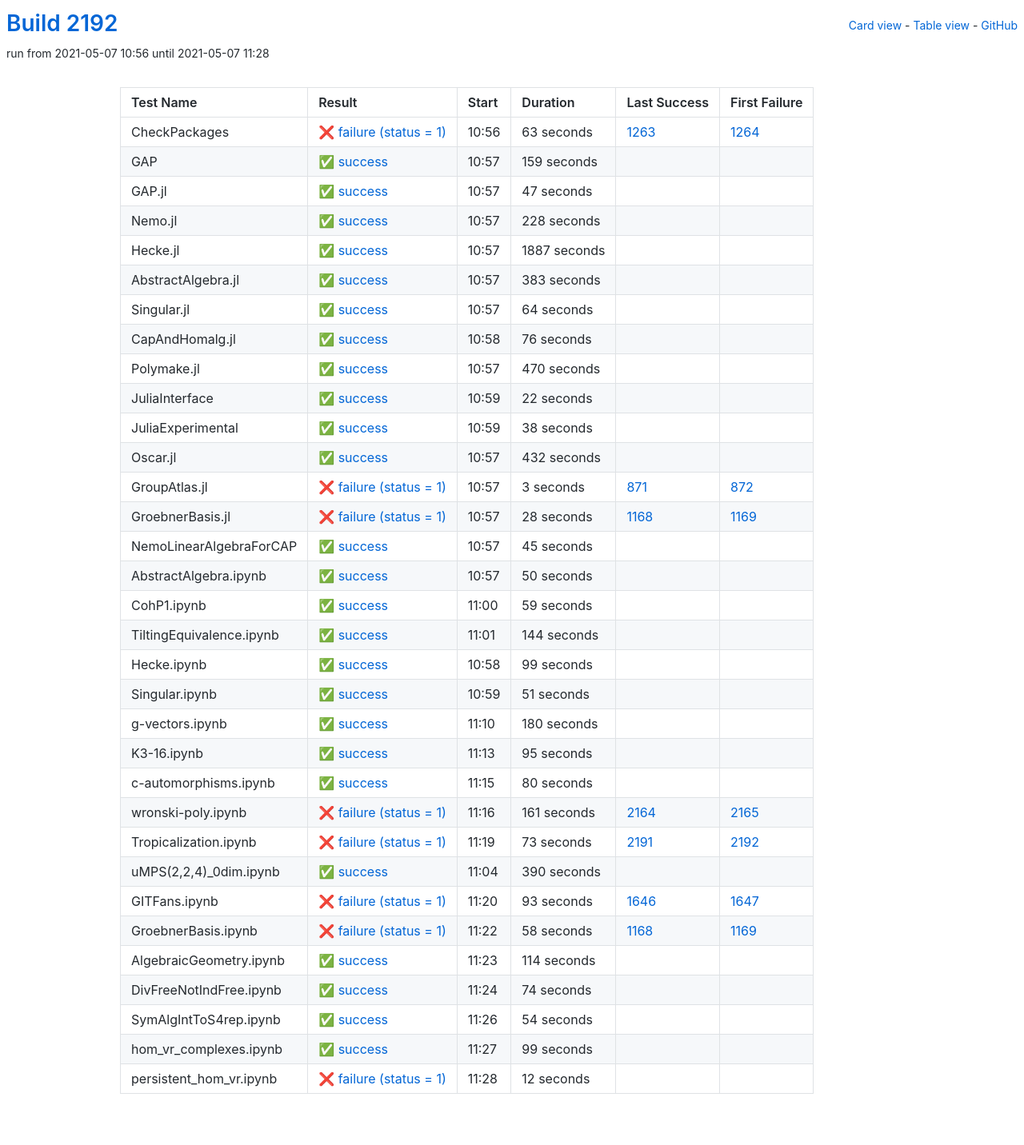
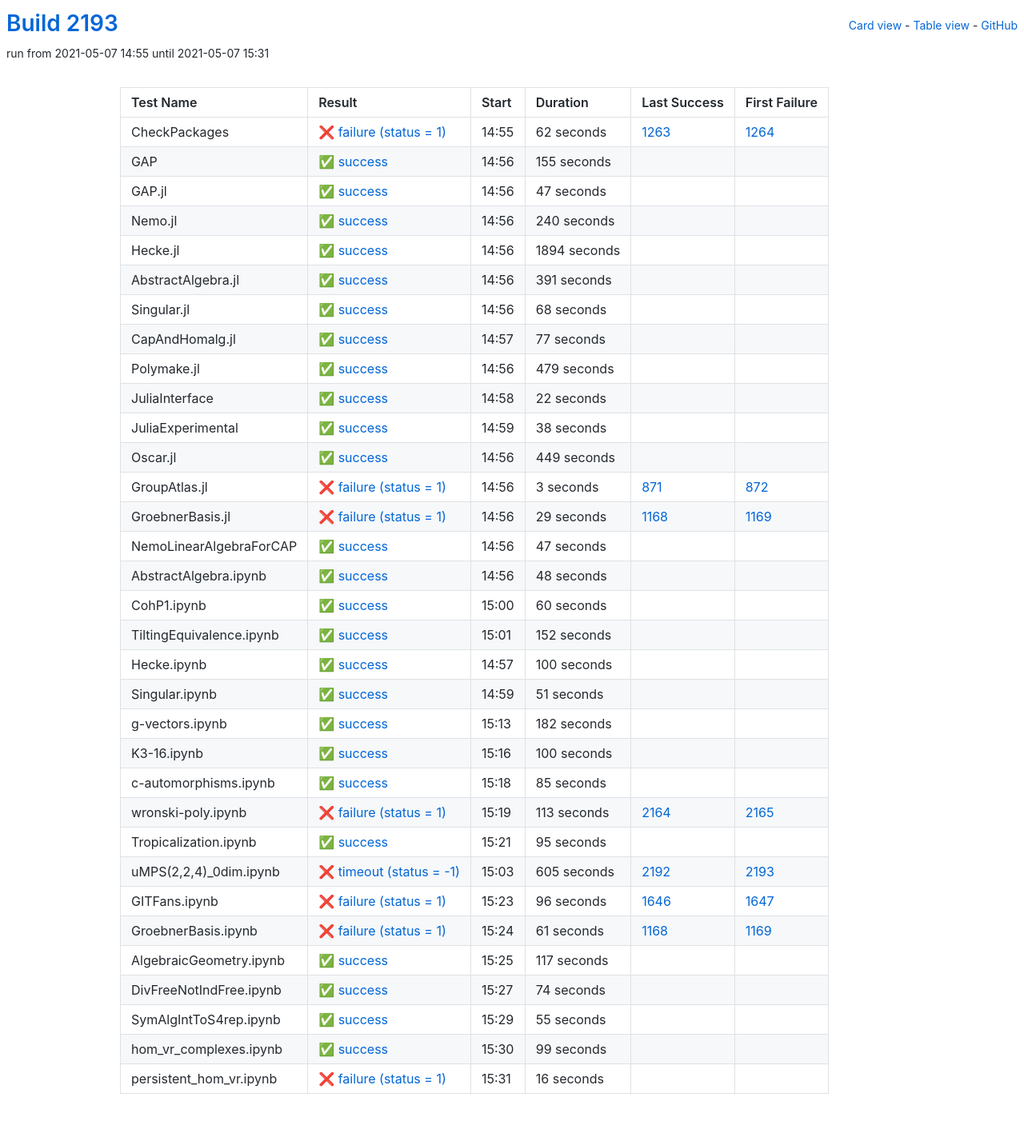
Before and after one commit to oscar-system/oscar-ci-status-stable, a Jekyll site: the page built from table.html, in a window 1280 px wide. Shown: the whole page at 80% size. Built offline with Jekyll 4.4.1, drawn with Linux system fonts in a browser that asks for light colours.

Commit message:
Build #2193

```diff
--- a/_data/ci.yml
+++ b/_data/ci.yml
@@ -1,6 +1,6 @@
 ---
-build: 2192
-build_url: https://oscarci.mathematik.uni-kl.de/job/oscar-stable/2192/
+build: 2193
+build_url: https://oscarci.mathematik.uni-kl.de/job/oscar-stable/2193/
 job: oscar-stable
 organization: oscar-system
 repo: oscar-ci-status-stable
@@ -8,32 +8,32 @@ repourl: https://github.com/oscar-system/oscar-ci-status-stable
 tests:
 - name: CheckPackages
   id: checkpackages
-  log: https://oscarci.mathematik.uni-kl.de/job/oscar-stable/2192/artifact/logs/build-2192/CheckPackages.log
-  start: 2021-05-07 10:56
+  log: https://oscarci.mathematik.uni-kl.de/job/oscar-stable/2193/artifact/logs/build-2193/CheckPackages.log
+  start: 2021-05-07 14:55
   success: false
   exitcode: 1
   status: failure
-  duration: 63
+  duration: 62
   last_success: 1263
   last_success_url: https://oscarci.mathematik.uni-kl.de/job/oscar-stable/1263/
   first_failure: 1264
   first_failure_url: https://oscarci.mathematik.uni-kl.de/job/oscar-stable/1264/
 - name: GAP
   id: gap
-  log: https://oscarci.mathematik.uni-kl.de/job/oscar-stable/2192/artifact/logs/build-2192/GAP.log
-  start: 2021-05-07 10:57
+  log: https://oscarci.mathematik.uni-kl.de/job/oscar-stable/2193/artifact/logs/build-2193/GAP.log
+  start: 2021-05-07 14:56
   success: true
   exitcode: 0
   status: success
-  duration: 159
+  duration: 155
   last_success: false
   last_success_url:
   first_failure: false
   first_failure_url:
 - name: GAP.jl
   id: gap-jl
-  log: https://oscarci.mathematik.uni-kl.de/job/oscar-stable/2192/artifact/logs/build-2192/GAP.jl.log
-  start: 2021-05-07 10:57
+  log: https://oscarci.mathematik.uni-kl.de/job/oscar-stable/2193/artifact/logs/build-2193/GAP.jl.log
+  start: 2021-05-07 14:56
   success: true
   exitcode: 0
   status: success
@@ -44,80 +44,80 @@ tests:
   first_failure_url:
 - name: Nemo.jl
   id: nemo-jl
-  log: https://oscarci.mathematik.uni-kl.de/job/oscar-stable/2192/artifact/logs/build-2192/Nemo.jl.log
-  start: 2021-05-07 10:57
+  log: https://oscarci.mathematik.uni-kl.de/job/oscar-stable/2193/artifact/logs/build-2193/Nemo.jl.log
+  start: 2021-05-07 14:56
   success: true
   exitcode: 0
   status: success
-  duration: 228
+  duration: 240
   last_success: false
   last_success_url:
   first_failure: false
   first_failure_url:
 - name: Hecke.jl
   id: hecke-jl
-  log: https://oscarci.mathematik.uni-kl.de/job/oscar-stable/2192/artifact/logs/build-2192/Hecke.jl.log
-  start: 2021-05-07 10:57
+  log: https://oscarci.mathematik.uni-kl.de/job/oscar-stable/2193/artifact/logs/build-2193/Hecke.jl.log
+  start: 2021-05-07 14:56
   success: true
   exitcode: 0
   status: success
-  duration: 1887
+  duration: 1894
   last_success: false
   last_success_url:
   first_failure: false
   first_failure_url:
 - name: AbstractAlgebra.jl
   id: abstractalgebra-jl
-  log: https://oscarci.mathematik.uni-kl.de/job/oscar-stable/2192/artifact/logs/build-2192/AbstractAlgebra.jl.log
-  start: 2021-05-07 10:57
+  log: https://oscarci.mathematik.uni-kl.de/job/oscar-stable/2193/artifact/logs/build-2193/AbstractAlgebra.jl.log
+  start: 2021-05-07 14:56
   success: true
   exitcode: 0
   status: success
-  duration: 383
+  duration: 391
   last_success: false
   last_success_url:
   first_failure: false
   first_failure_url:
 - name: Singular.jl
   id: singular-jl
-  log: https://oscarci.mathematik.uni-kl.de/job/oscar-stable/2192/artifact/logs/build-2192/Singular.jl.log
-  start: 2021-05-07 10:57
+  log: https://oscarci.mathematik.uni-kl.de/job/oscar-stable/2193/artifact/logs/build-2193/Singular.jl.log
+  start: 2021-05-07 14:56
   success: true
   exitcode: 0
   status: success
-  duration: 64
+  duration: 68
   last_success: false
   last_success_url:
   first_failure: false
   first_failure_url:
 - name: CapAndHomalg.jl
   id: capandhomalg-jl
-  log: https://oscarci.mathematik.uni-kl.de/job/oscar-stable/2192/artifact/logs/build-2192/CapAndHomalg.jl.log
-  start: 2021-05-07 10:58
+  log: https://oscarci.mathematik.uni-kl.de/job/oscar-stable/2193/artifact/logs/build-2193/CapAndHomalg.jl.log
+  start: 2021-05-07 14:57
   success: true
   exitcode: 0
   status: success
-  duration: 76
+  duration: 77
   last_success: false
   last_success_url:
   first_failure: false
   first_failure_url:
 - name: Polymake.jl
   id: polymake-jl
-  log: https://oscarci.mathematik.uni-kl.de/job/oscar-stable/2192/artifact/logs/build-2192/Polymake.jl.log
-  start: 2021-05-07 10:57
+  log: https://oscarci.mathematik.uni-kl.de/job/oscar-stable/2193/artifact/logs/build-2193/Polymake.jl.log
+  start: 2021-05-07 14:56
   success: true
   exitcode: 0
   status: success
-  duration: 470
+  duration: 479
   last_success: false
   last_success_url:
   first_failure: false
   first_failure_url:
 - name: JuliaInterface
   id: juliainterface
-  log: https://oscarci.mathematik.uni-kl.de/job/oscar-stable/2192/artifact/logs/build-2192/JuliaInterface.log
-  start: 2021-05-07 10:59
+  log: https://oscarci.mathematik.uni-kl.de/job/oscar-stable/2193/artifact/logs/build-2193/JuliaInterface.log
+  start: 2021-05-07 14:58
   success: true
   exitcode: 0
   status: success
@@ -128,8 +128,8 @@ tests:
   first_failure_url:
 - name: JuliaExperimental
   id: juliaexperimental
-  log: https://oscarci.mathematik.uni-kl.de/job/oscar-stable/2192/artifact/logs/build-2192/JuliaExperimental.log
-  start: 2021-05-07 10:59
+  log: https://oscarci.mathematik.uni-kl.de/job/oscar-stable/2193/artifact/logs/build-2193/JuliaExperimental.log
+  start: 2021-05-07 14:59
   success: true
   exitcode: 0
   status: success
@@ -140,20 +140,20 @@ tests:
   first_failure_url:
 - name: Oscar.jl
   id: oscar-jl
-  log: https://oscarci.mathematik.uni-kl.de/job/oscar-stable/2192/artifact/logs/build-2192/Oscar.jl.log
-  start: 2021-05-07 10:57
+  log: https://oscarci.mathematik.uni-kl.de/job/oscar-stable/2193/artifact/logs/build-2193/Oscar.jl.log
+  start: 2021-05-07 14:56
   success: true
   exitcode: 0
   status: success
-  duration: 432
+  duration: 449
   last_success: false
   last_success_url:
   first_failure: false
   first_failure_url:
 - name: GroupAtlas.jl
   id: groupatlas-jl
-  log: https://oscarci.mathematik.uni-kl.de/job/oscar-stable/2192/artifact/logs/build-2192/GroupAtlas.jl.log
-  start: 2021-05-07 10:57
+  log: https://oscarci.mathematik.uni-kl.de/job/oscar-stable/2193/artifact/logs/build-2193/GroupAtlas.jl.log
+  start: 2021-05-07 14:56
   success: false
   exitcode: 1
   status: failure
@@ -164,80 +164,80 @@ tests:
   first_failure_url: https://oscarci.mathematik.uni-kl.de/job/oscar-stable/872/
 - name: GroebnerBasis.jl
   id: groebnerbasis-jl
-  log: https://oscarci.mathematik.uni-kl.de/job/oscar-stable/2192/artifact/logs/build-2192/GroebnerBasis.jl.log
-  start: 2021-05-07 10:57
+  log: https://oscarci.mathematik.uni-kl.de/job/oscar-stable/2193/artifact/logs/build-2193/GroebnerBasis.jl.log
+  start: 2021-05-07 14:56
   success: false
   exitcode: 1
   status: failure
-  duration: 28
+  duration: 29
   last_success: 1168
   last_success_url: https://oscarci.mathematik.uni-kl.de/job/oscar-stable/1168/
   first_failure: 1169
   first_failure_url: https://oscarci.mathematik.uni-kl.de/job/oscar-stable/1169/
 - name: NemoLinearAlgebraForCAP
   id: nemolinearalgebraforcap
-  log: https://oscarci.mathematik.uni-kl.de/job/oscar-stable/2192/artifact/logs/build-2192/NemoLinearAlgebraForCAP.log
-  start: 2021-05-07 10:57
+  log: https://oscarci.mathematik.uni-kl.de/job/oscar-stable/2193/artifact/logs/build-2193/NemoLinearAlgebraForCAP.log
+  start: 2021-05-07 14:56
   success: true
   exitcode: 0
   status: success
-  duration: 45
+  duration: 47
   last_success: false
   last_success_url:
   first_failure: false
   first_failure_url:
 - name: AbstractAlgebra.ipynb
   id: abstractalgebra-ipynb
-  log: https://oscarci.mathematik.uni-kl.de/job/oscar-stable/2192/artifact/logs/build-2192/AbstractAlgebra.ipynb.log
-  start: 2021-05-07 10:57
+  log: https://oscarci.mathematik.uni-kl.de/job/oscar-stable/2193/artifact/logs/build-2193/AbstractAlgebra.ipynb.log
+  start: 2021-05-07 14:56
   success: true
   exitcode: 0
   status: success
-  duration: 50
+  duration: 48
   last_success: false
   last_success_url:
   first_failure: false
   first_failure_url:
 - name: CohP1.ipynb
   id: cohp1-ipynb
-  log: https://oscarci.mathematik.uni-kl.de/job/oscar-stable/2192/artifact/logs/build-2192/CohP1.ipynb.log
-  start: 2021-05-07 11:00
+  log: https://oscarci.mathematik.uni-kl.de/job/oscar-stable/2193/artifact/logs/build-2193/CohP1.ipynb.log
+  start: 2021-05-07 15:00
   success: true
   exitcode: 0
   status: success
-  duration: 59
+  duration: 60
   last_success: false
   last_success_url:
   first_failure: false
   first_failure_url:
 - name: TiltingEquivalence.ipynb
   id: tiltingequivalence-ipynb
-  log: https://oscarci.mathematik.uni-kl.de/job/oscar-stable/2192/artifact/logs/build-2192/TiltingEquivalence.ipynb.log
-  start: 2021-05-07 11:01
+  log: https://oscarci.mathematik.uni-kl.de/job/oscar-stable/2193/artifact/logs/build-2193/TiltingEquivalence.ipynb.log
+  start: 2021-05-07 15:01
   success: true
   exitcode: 0
   status: success
-  duration: 144
+  duration: 152
   last_success: false
   last_success_url:
   first_failure: false
   first_failure_url:
 - name: Hecke.ipynb
   id: hecke-ipynb
-  log: https://oscarci.mathematik.uni-kl.de/job/oscar-stable/2192/artifact/logs/build-2192/Hecke.ipynb.log
-  start: 2021-05-07 10:58
+  log: https://oscarci.mathematik.uni-kl.de/job/oscar-stable/2193/artifact/logs/build-2193/Hecke.ipynb.log
+  start: 2021-05-07 14:57
   success: true
   exitcode: 0
   status: success
-  duration: 99
+  duration: 100
   last_success: false
   last_success_url:
   first_failure: false
   first_failure_url:
 - name: Singular.ipynb
   id: singular-ipynb
-  log: https://oscarci.mathematik.uni-kl.de/job/oscar-stable/2192/artifact/logs/build-2192/Singular.ipynb.log
-  start: 2021-05-07 10:59
+  log: https://oscarci.mathematik.uni-kl.de/job/oscar-stable/2193/artifact/logs/build-2193/Singular.ipynb.log
+  start: 2021-05-07 14:59
   success: true
   exitcode: 0
   status: success
@@ -248,20 +248,56 @@ tests:
   first_failure_url:
 - name: g-vectors.ipynb
   id: g-vectors-ipynb
-  log: https://oscarci.mathematik.uni-kl.de/job/oscar-stable/2192/artifact/logs/build-2192/g-vectors.ipynb.log
-  start: 2021-05-07 11:10
+  log: https://oscarci.mathematik.uni-kl.de/job/oscar-stable/2193/artifact/logs/build-2193/g-vectors.ipynb.log
+  start: 2021-05-07 15:13
   success: true
   exitcode: 0
   status: success
-  duration: 180
+  duration: 182
   last_success: false
   last_success_url:
   first_failure: false
   first_failure_url:
 - name: K3-16.ipynb
   id: k3-16-ipynb
-  log: https://oscarci.mathematik.uni-kl.de/job/oscar-stable/2192/artifact/logs/build-2192/K3-16.ipynb.log
-  start: 2021-05-07 11:13
+  log: https://oscarci.mathematik.uni-kl.de/job/oscar-stable/2193/artifact/logs/build-2193/K3-16.ipynb.log
+  start: 2021-05-07 15:16
+  success: true
+  exitcode: 0
+  status: success
+  duration: 100
+  last_success: false
+  last_success_url:
+  first_failure: false
+  first_failure_url:
+- name: c-automorphisms.ipynb
+  id: c-automorphisms-ipynb
+  log: https://oscarci.mathematik.uni-kl.de/job/oscar-stable/2193/artifact/logs/build-2193/c-automorphisms.ipynb.log
+  start: 2021-05-07 15:18
+  success: true
+  exitcode: 0
+  status: success
+  duration: 85
+  last_success: false
+  last_success_url:
+  first_failure: false
+  first_failure_url:
+- name: wronski-poly.ipynb
+  id: wronski-poly-ipynb
+  log: https://oscarci.mathematik.uni-kl.de/job/oscar-stable/2193/artifact/logs/build-2193/wronski-poly.ipynb.log
+  start: 2021-05-07 15:19
+  success: false
+  exitcode: 1
+  status: failure
+  duration: 113
+  last_success: 2164
+  last_success_url: https://oscarci.mathematik.uni-kl.de/job/oscar-stable/2164/
+  first_failure: 2165
+  first_failure_url: https://oscarci.mathematik.uni-kl.de/job/oscar-stable/2165/
+- name: Tropicalization.ipynb
+  id: tropicalization-ipynb
+  log: https://oscarci.mathematik.uni-kl.de/job/oscar-stable/2193/artifact/logs/build-2193/Tropicalization.ipynb.log
+  start: 2021-05-07 15:21
   success: true
   exitcode: 0
   status: success
@@ -270,94 +306,58 @@ tests:
   last_success_url:
   first_failure: false
   first_failure_url:
-- name: c-automorphisms.ipynb
-  id: c-automorphisms-ipynb
-  log: https://oscarci.mathematik.uni-kl.de/job/oscar-stable/2192/artifact/logs/build-2192/c-automorphisms.ipynb.log
-  start: 2021-05-07 11:15
-  success: true
-  exitcode: 0
-  status: success
-  duration: 80
-  last_success: false
-  last_success_url:
-  first_failure: false
-  first_failure_url:
-- name: wronski-poly.ipynb
-  id: wronski-poly-ipynb
-  log: https://oscarci.mathematik.uni-kl.de/job/oscar-stable/2192/artifact/logs/build-2192/wronski-poly.ipynb.log
-  start: 2021-05-07 11:16
+- name: uMPS(2,2,4)_0dim.ipynb
+  id: umps-2-2-4-0dim-ipynb
+  log: https://oscarci.mathematik.uni-kl.de/job/oscar-stable/2193/artifact/logs/build-2193/uMPS-2-2-4-_0dim.ipynb.log
+  start: 2021-05-07 15:03
+  success: false
+  exitcode: -1
+  status: timeout
+  duration: 605
+  last_success: 2192
+  last_success_url: https://oscarci.mathematik.uni-kl.de/job/oscar-stable/2192/
+  first_failure: 2193
+  first_failure_url: https://oscarci.mathematik.uni-kl.de/job/oscar-stable/2193/
+- name: GITFans.ipynb
+  id: gitfans-ipynb
+  log: https://oscarci.mathematik.uni-kl.de/job/oscar-stable/2193/artifact/logs/build-2193/GITFans.ipynb.log
+  start: 2021-05-07 15:23
   success: false
   exitcode: 1
   status: failure
-  duration: 161
-  last_success: 2164
-  last_success_url: https://oscarci.mathematik.uni-kl.de/job/oscar-stable/2164/
-  first_failure: 2165
-  first_failure_url: https://oscarci.mathematik.uni-kl.de/job/oscar-stable/2165/
-- name: Tropicalization.ipynb
-  id: tropicalization-ipynb
-  log: https://oscarci.mathematik.uni-kl.de/job/oscar-stable/2192/artifact/logs/build-2192/Tropicalization.ipynb.log
-  start: 2021-05-07 11:19
-  success: false
-  exitcode: 1
-  status: failure
-  duration: 73
-  last_success: 2191
-  last_success_url: https://oscarci.mathematik.uni-kl.de/job/oscar-stable/2191/
-  first_failure: 2192
-  first_failure_url: https://oscarci.mathematik.uni-kl.de/job/oscar-stable/2192/
-- name: uMPS(2,2,4)_0dim.ipynb
-  id: umps-2-2-4-0dim-ipynb
-  log: https://oscarci.mathematik.uni-kl.de/job/oscar-stable/2192/artifact/logs/build-2192/uMPS-2-2-4-_0dim.ipynb.log
-  start: 2021-05-07 11:04
-  success: true
-  exitcode: 0
-  status: success
-  duration: 390
-  last_success: false
-  last_success_url:
-  first_failure: false
-  first_failure_url:
-- name: GITFans.ipynb
-  id: gitfans-ipynb
-  log: https://oscarci.mathematik.uni-kl.de/job/oscar-stable/2192/artifact/logs/build-2192/GITFans.ipynb.log
-  start: 2021-05-07 11:20
-  success: false
-  exitcode: 1
-  status: failure
-  duration: 93
+  duration: 96
   last_success: 1646
   last_success_url: https://oscarci.mathematik.uni-kl.de/job/oscar-stable/1646/
   first_failure: 1647
   first_failure_url: https://oscarci.mathematik.uni-kl.de/job/oscar-stable/1647/
 - name: GroebnerBasis.ipynb
   id: groebnerbasis-ipynb
-  log: https://oscarci.mathematik.uni-kl.de/job/oscar-stable/2192/artifact/logs/build-2192/GroebnerBasis.ipynb.log
-  start: 2021-05-07 11:22
+  log: https://oscarci.mathematik.uni-kl.de/job/oscar-stable/2193/artifact/logs/build-2193/GroebnerBasis.ipynb.log
+  start: 2021-05-07 15:24
   success: false
   exitcode: 1
   status: failure
-  duration: 58
+  duration: 61
   last_success: 1168
   last_success_url: https://oscarci.mathematik.uni-kl.de/job/oscar-stable/1168/
   first_failure: 1169
   first_failure_url: https://oscarci.mathematik.uni-kl.de/job/oscar-stable/1169/
 - name: AlgebraicGeometry.ipynb
   id: algebraicgeometry-ipynb
-  log: https://oscarci.mathematik.uni-kl.de/job/oscar-stable/2192/artifact/logs/build-2192/AlgebraicGeometry.ipynb.log
-  start: 2021-05-07 11:23
+  log: https://oscarci.mathematik.uni-kl.de/job/oscar-stable/2193/artifact/logs/build-2193/AlgebraicGeometry.ipynb.log
+  start: 2021-05-07 15:25
   success: true
   exitcode: 0
   status: success
-  duration: 114
+  duration: 117
   last_success: false
   last_success_url:
   first_failure: false
   first_failure_url:
 - name: DivFreeNotIndFree.ipynb
   id: divfreenotindfree-ipynb
-  log: https://oscarci.mathematik.uni-kl.de/job/oscar-stable/2192/artifact/logs/build-2192/DivFreeNotIndFree.ipynb.log
-  start: 2021-05-07 11:24
+  log: https://oscarci.mathematik.uni-kl.de/job/oscar-stable/2193/artifact/logs/build-2193/DivFreeNotIndFree.ipynb.log
+  start: 2021-05-07 15:27
   success: true
   exitcode: 0
   status: success
@@ -368,20 +368,20 @@ tests:
   first_failure_url:
 - name: SymAlgIntToS4rep.ipynb
   id: symalginttos4rep-ipynb
-  log: https://oscarci.mathematik.uni-kl.de/job/oscar-stable/2192/artifact/logs/build-2192/SymAlgIntToS4rep.ipynb.log
-  start: 2021-05-07 11:26
+  log: https://oscarci.mathematik.uni-kl.de/job/oscar-stable/2193/artifact/logs/build-2193/SymAlgIntToS4rep.ipynb.log
+  start: 2021-05-07 15:29
   success: true
   exitcode: 0
   status: success
-  duration: 54
+  duration: 55
   last_success: false
   last_success_url:
   first_failure: false
   first_failure_url:
 - name: hom_vr_complexes.ipynb
   id: hom-vr-complexes-ipynb
-  log: https://oscarci.mathematik.uni-kl.de/job/oscar-stable/2192/artifact/logs/build-2192/hom_vr_complexes.ipynb.log
-  start: 2021-05-07 11:27
+  log: https://oscarci.mathematik.uni-kl.de/job/oscar-stable/2193/artifact/logs/build-2193/hom_vr_complexes.ipynb.log
+  start: 2021-05-07 15:30
   success: true
   exitcode: 0
   status: success
@@ -392,12 +392,12 @@ tests:
   first_failure_url:
 - name: persistent_hom_vr.ipynb
   id: persistent-hom-vr-ipynb
-  log: https://oscarci.mathematik.uni-kl.de/job/oscar-stable/2192/artifact/logs/build-2192/persistent_hom_vr.ipynb.log
-  start: 2021-05-07 11:28
+  log: https://oscarci.mathematik.uni-kl.de/job/oscar-stable/2193/artifact/logs/build-2193/persistent_hom_vr.ipynb.log
+  start: 2021-05-07 15:31
   success: false
   exitcode: 1
   status: failure
-  duration: 12
+  duration: 16
   last_success: false
   last_success_url:
   first_failure: false
```
Also changed, not shown: README.md.
